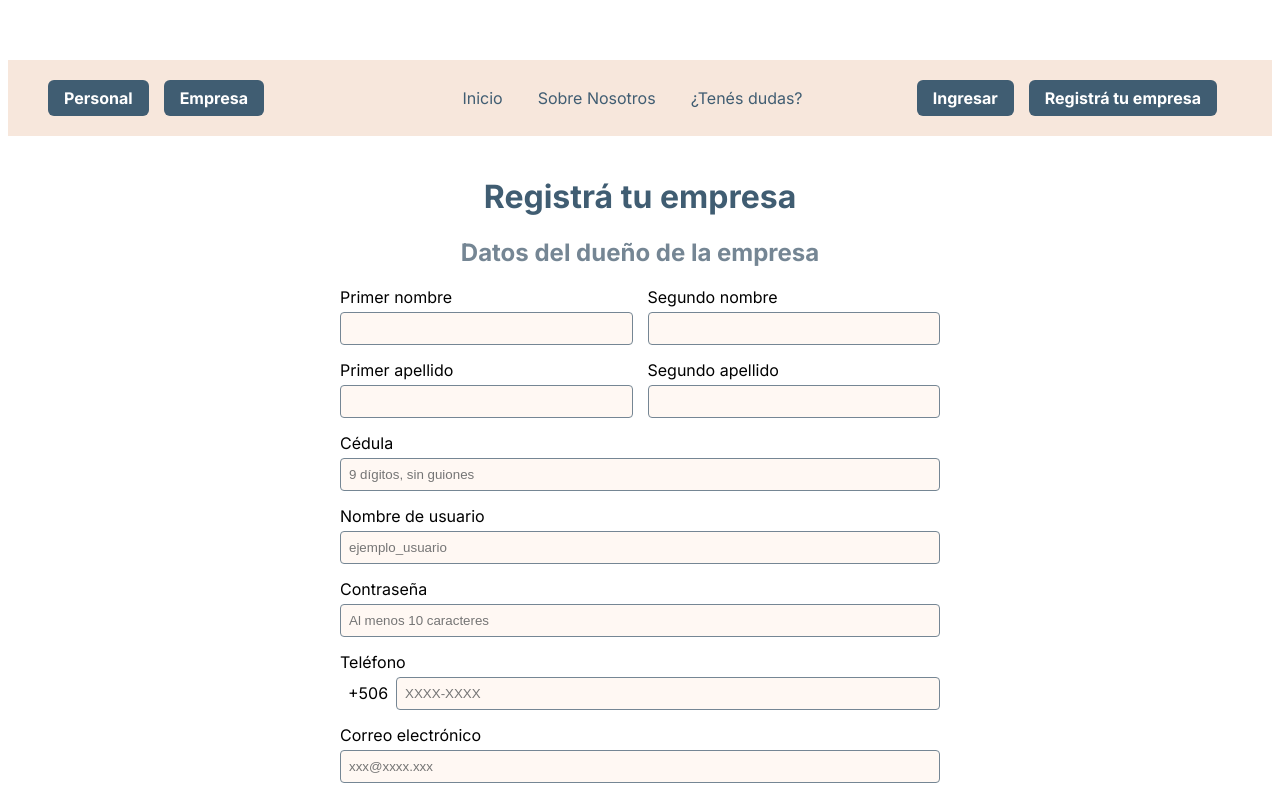
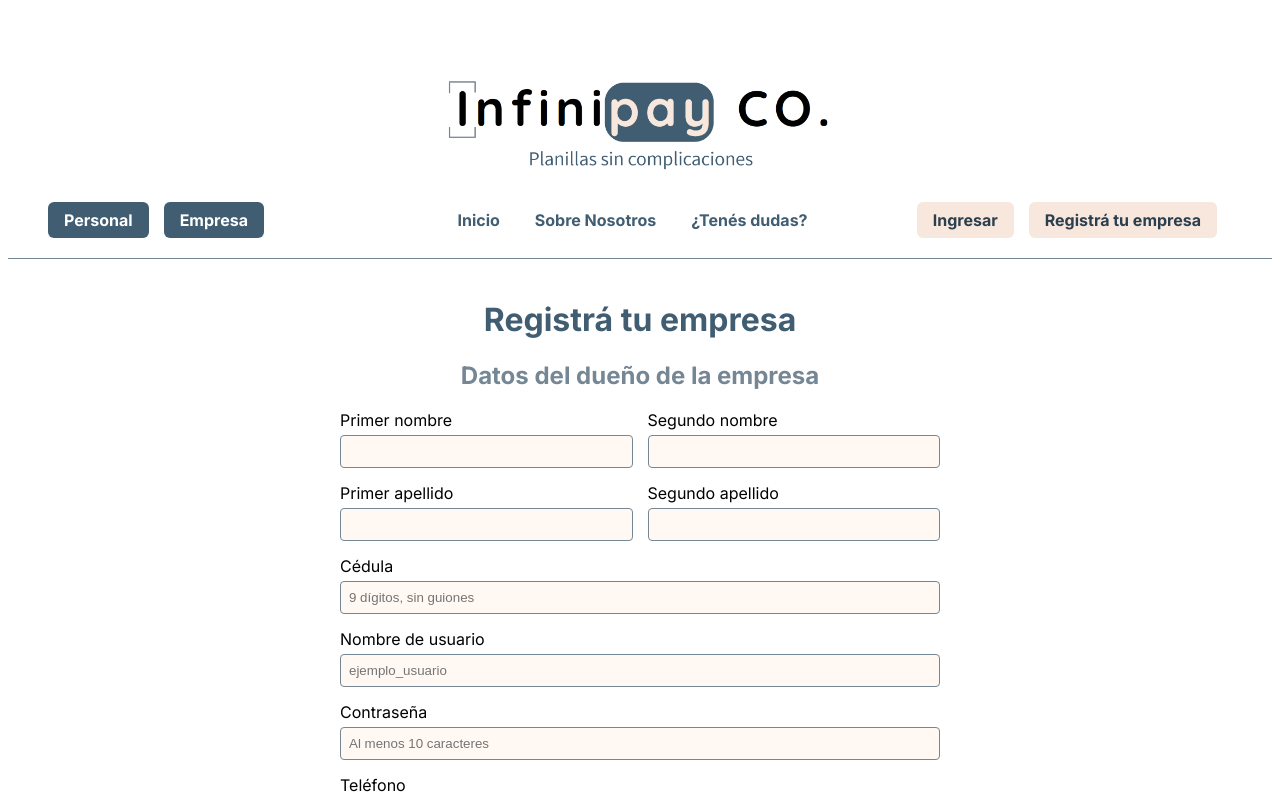
Before and after one commit to braunnymadrigal/Infinipay-CO, a Vue app in the folder front-end/: page / in a window 1280 px wide. Shown: the top 798 px of the page. Built offline with nearby package versions, Linux system fonts and the light colour scheme.

Commit message:
Agregar el logo de la empresa al componente y modificación de colores de botones.

```diff
--- a/front-end/src/assets/RegistroEmpleador.css
+++ b/front-end/src/assets/RegistroEmpleador.css
@@ -4,14 +4,27 @@ body {
   background-color: #FFF8F3;
 }
 
+.logo_empresa {
+  display: flex;
+  justify-content: center;
+  align-items: center;
+  padding: 10px 0;
+}
+
+.logo_img {
+  max-width: 100%;
+  height: auto;
+  width: 400px;
+}
+
 .header {
-  background-color: #F7E7DC;
   color: white;
   padding: 20px 40px;
   width: 100%;
   box-sizing: border-box;
   z-index: 10;
   margin: 0;
+  border-bottom: #758694 1px solid;
 }
 
 .navbar {
@@ -45,6 +58,7 @@ body {
 }
 
 .navbar-links-center {
+  font-weight: bold;
   color: #405D72;
   position: absolute;
   left: 50%;
@@ -53,7 +67,24 @@ body {
   gap: 20px;
 }
 
-.navbar-links .botones_derecha, .botones_izquierda {
+.navbar-links .botones_derecha {
+  background-color: #F7E7DC;
+  color: #2b3f4e;
+  padding: 8px 16px;
+  border-radius: 6px;
+  font-weight: bold;
+  transition: background-color 0.3s, color 0.3s;
+  gap: 10px;
+  display: inline-block;
+  vertical-align: middle;
+}
+
+.navbar-links .botones_derecha:hover {
+  background-color: #FFF8F3;
+  color: #2b3f4e;
+}
+
+.navbar-links .botones_izquierda {
   background-color: #405D72;
   color: #FFFFFF;
   padding: 8px 16px;
@@ -65,7 +96,7 @@ body {
   vertical-align: middle;
 }
 
-.navbar-links .botones_derecha:hover, .botones_izquierda:hover {
+.navbar-links .botones_izquierda:hover {
   background-color: #758694;
   color: #2b3f4e;
 }
--- a/front-end/src/components/RegistroEmpleador.vue
+++ b/front-end/src/components/RegistroEmpleador.vue
@@ -1,26 +1,28 @@
 <template>
   <div>
+    <!-- Logo de la empresa -->
+    <div class="logo_empresa">
+      <img src="../assets/logo.png" alt="Logo de la empresa" class="logo_img"/>
+    </div>
     <!-- Header -->
     <header class="header">
       <div class="navbar">
         <nav class="navbar-links">
           <!-- Contenedor de los botones de la izquierda -->
           <div class="navbar-links-left">
-            <a href="#" class="botones_izquierda" style="color: #FFFFFF;">Personal</a>
-            <a href="#" class="botones_izquierda" style="color: #FFFFFF;">Empresa</a>
+            <a href="#" class="botones_izquierda">Personal</a>
+            <a href="#" class="botones_izquierda">Empresa</a>
           </div>
-
           <!-- Contenedor de los enlaces principales -->
           <div class="navbar-links-center">
             <a href="#"> Inicio</a>
             <a href="#"> Sobre Nosotros</a>
             <a href="#"> ¿Tenés dudas?</a>
           </div>
-
           <!-- Contenedor de los botones de la derecha -->
           <div class="navbar-links-right">
-            <a href="#" class="botones_derecha" style="color: #FFFFFF;">Ingresar</a>
-            <a href="#" class="botones_derecha" style="color: #FFFFFF;">Registrá tu empresa</a>
+            <a href="#" class="botones_derecha">Ingresar</a>
+            <a href="#" class="botones_derecha">Registrá tu empresa</a>
           </div>
         </nav>
       </div>
```
